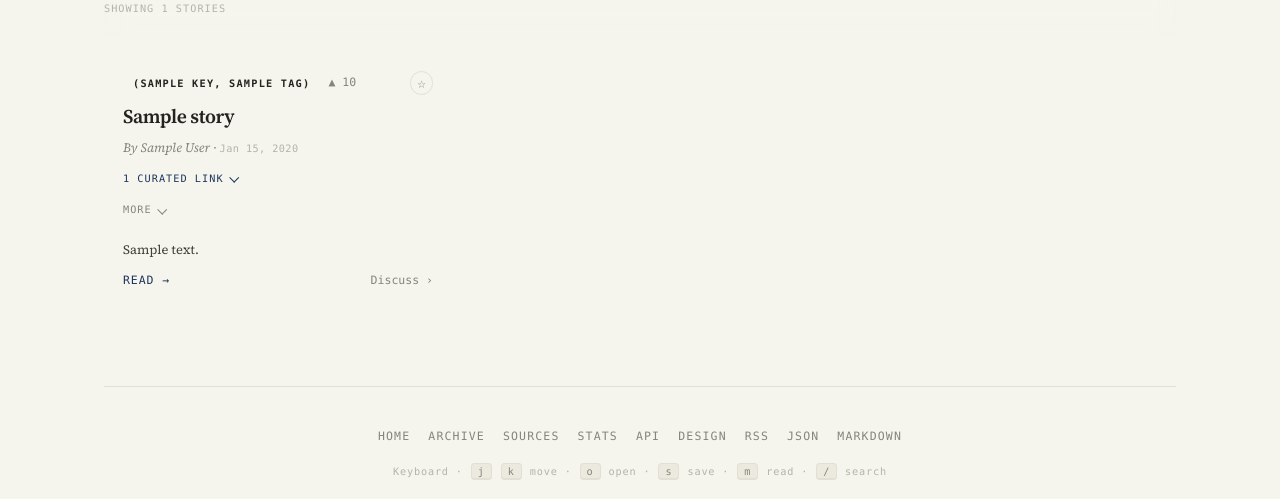
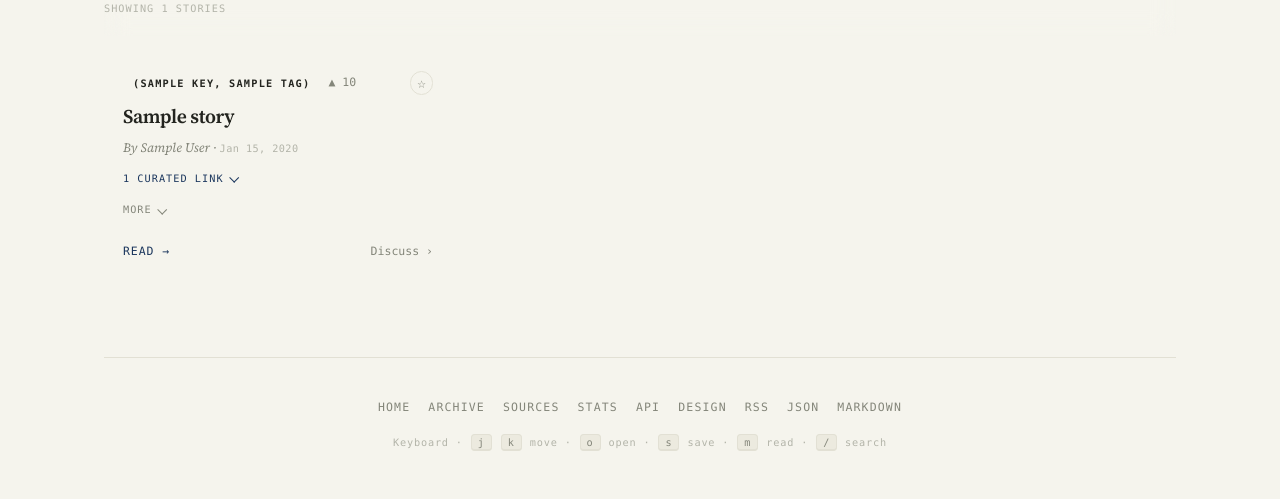
Before and after one commit to mkmlman/catnews, a Python web app: template app/templates/index.html in a window 1280 px wide. Shown: the part 336-835 px from the top of the page. After the commit the page ends 787 px from the top, so only its background shows below. Run offline with Jinja, Linux system fonts and the light colour scheme; the template is opened without the code that fills it: most values are stand-ins (such as "Sample title", 1, 10 or a date in 2020).

Commit message:
Remove article previews from story tiles

```diff
--- a/app/static/style.css
+++ b/app/static/style.css
@@ -532,17 +532,6 @@ a:focus-visible, button:focus-visible {
 .story-more {
   margin: 0 0 10px;
   font-size: var(--label-md);
-}
-.story-excerpt {
-  display: -webkit-box;
-  -webkit-box-orient: vertical;
-  -webkit-line-clamp: 3;
-  overflow: hidden;
-  overflow-wrap: anywhere;
-  margin: 10px 0 0;
-  color: var(--ink-soft);
-  font-size: var(--label-md);
-  line-height: 1.5;
 }
 .story-more summary {
   font-family: var(--mono);
--- a/app/templates/_story.html
+++ b/app/templates/_story.html
@@ -1,5 +1,4 @@
 <article class="story" data-source="{{ story.source }}" data-url="{{ story.url }}">
-  {% set excerpt = story.summary or story.snippet %}
   <div class="story-top">
     <span class="badge badge-{{ story.source }}">{{ source_tags[story.source] }}</span>
     {% if story.score is not none %}<span class="story-score">{% if story.source == "github" %}★{% else %}▲{% endif %} {{ story.score }}</span>{% endif %}
@@ -27,7 +26,6 @@
     <p class="story-summary">{{ story.summary }}</p>
   </details>
   {% endif %}
-  {% if excerpt %}<p class="story-excerpt">{{ excerpt }}</p>{% endif %}
   <div class="story-foot">
     <a class="story-link" href="{{ story.url }}" target="_blank" rel="noopener">Read</a>
     {% if story.hn_url %}<a class="discuss" href="{{ story.hn_url }}" target="_blank" rel="noopener">Discuss ›</a>{% endif %}
```
Also changed, not shown: tests/test_catnews.py (+22 -0 lines), tests/test_mobile_layout.py (+3 -4 lines).
